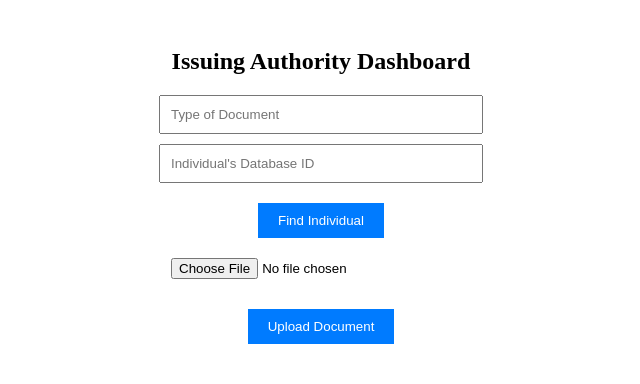
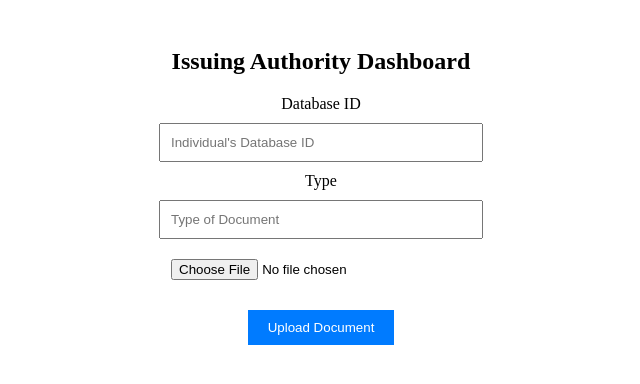
Before and after one commit to Intell-Alpha/documentVerification, a React (Vite) app in the folder JSapp/client/: page /IssuingDashboard in a window 1280 px wide. Shown: the top 384 px of the page, without its empty margins (319-959 px from the left). Built offline with nearby package versions, Linux system fonts and the light colour scheme.

Commit message:
verifying dashboard done

```diff
--- a/JSapp/client/src/components/IssuingDashboard.jsx
+++ b/JSapp/client/src/components/IssuingDashboard.jsx
@@ -1,45 +1,50 @@
-import React, { useState } from 'react';
-// import { firestore, auth } from '../../';
+import React, { useState, useEffect } from 'react';
 import app from '../../firebase/config';
 import { firestore, auth } from '../../firebase/config';
 import { collectionGroup, addDoc, getDocs, QuerySnapshot, collection, doc } from 'firebase/firestore';
-
-
 
 const IssuingDashboard = () => {
   const [documentType, setDocumentType] = useState('');
   const [individualId, setIndividualId] = useState('');
   const [file, setFile] = useState(null);
 
+  // This function will run when the component mounts or reloads
+  useEffect(() => {
+    console.log("Issuing Dashboard has been loaded or reloaded.");
+    // You can add any logic you want to execute here
+  }, []); // Empty dependency array means this runs only once on mount
+
   async function fetchDB(){
-
     console.log("fetchDB called");
-    console.log(auth.currentUser['uid'])
-    let newData = null
+    console.log(auth.currentUser['uid']);
+    let newData = null;
     await getDocs(collection(firestore, "/defaultAuth/defaultDoc/authorization"))
-    .then((querySnapshot) => {
-      newData = querySnapshot.docs[0].data()['type']
-
-      console.log(newData);
-    });
-    if(newData == 'issuing'){
-      alert('this is a issuing authority');
+      .then((querySnapshot) => {
+        newData = querySnapshot.docs[0].data()['type'];
+        console.log(newData);
+      });
+    if(newData === 'issuing'){
+      alert('This is an issuing authority');
     }
   }
+
   async function handleUpload(params) {
     alert('Document uploaded!');
     fetchDB();
   }
 
-  const handleIndividualSearch = () => {
-    // Handle individual database ID search logic here
-    alert(`Searching database for ID: ${individualId}`);
-
-  };
-
   return (
     <div style={styles.container}>
       <h2>Issuing Authority Dashboard</h2>
+      <label htmlFor="">Database ID</label>
+      <input
+        type="text"
+        placeholder="Individual's Database ID"
+        value={individualId}
+        onChange={(e) => setIndividualId(e.target.value)}
+        style={styles.input}
+      />
+      <label htmlFor="">Type</label>
       <input
         type="text"
         placeholder="Type of Document"
@@ -47,16 +52,6 @@ const IssuingDashboard = () => {
         onChange={(e) => setDocumentType(e.target.value)}
         style={styles.input}
       />
-      <input
-        type="text"
-        placeholder="Individual's Database ID"
-        value={individualId}
-        onChange={(e) => setIndividualId(e.target.value)}
-        style={styles.input}
-      />
-      <button onClick={handleIndividualSearch} style={styles.button}>
-        Find Individual
-      </button>
       <input
         type="file"
         onChange={(e) => setFile(e.target.files[0])}
```
